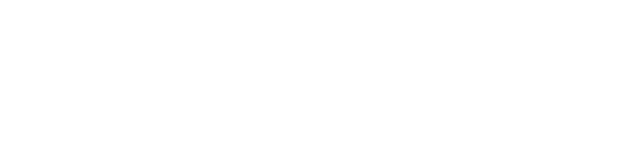
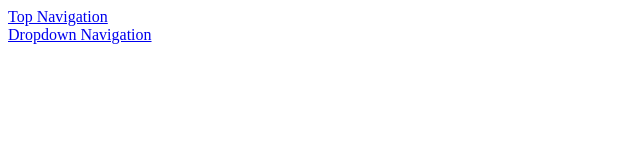
Before and after one commit to Liyinnnnn/menu, a plain HTML site: page index.html in a window 1280 px wide. Shown: the whole page, without its empty margins (0-640 px from the left). Drawn offline with Linux system fonts and the light colour scheme.

Commit message:
Update index.html

```diff
--- a/index.html
+++ b/index.html
@@ -4,13 +4,17 @@
     <meta charset="UTF-8">
     <meta http-equiv="X-UA-Compatible" content="IE=edge">
     <meta name="viewport" content="width=device-width, initial-scale=1.0">
-    <title>Hyperlink ke Setiap File</title>
+    <title>Menu</title>
     <link rel="newsheet1" href="top_navigation_bar.html">
     <link rel="newsheet2" href="top_navigation_bar.css">
     <link rel="newsheet3" href="dropdown_menu_navbar.html">
     <link rel="newsheet4" href="dropdown_menu_navbar.css">
 </head>
 <body>
-
+    <div>
+        <a href="top_navigation_bar.html">Top Navigation</a>
+        <br>
+        <a href="dropdown_menu_navbar.html">Dropdown Navigation</a>
+    </div>
 </body>
 </html>
```
